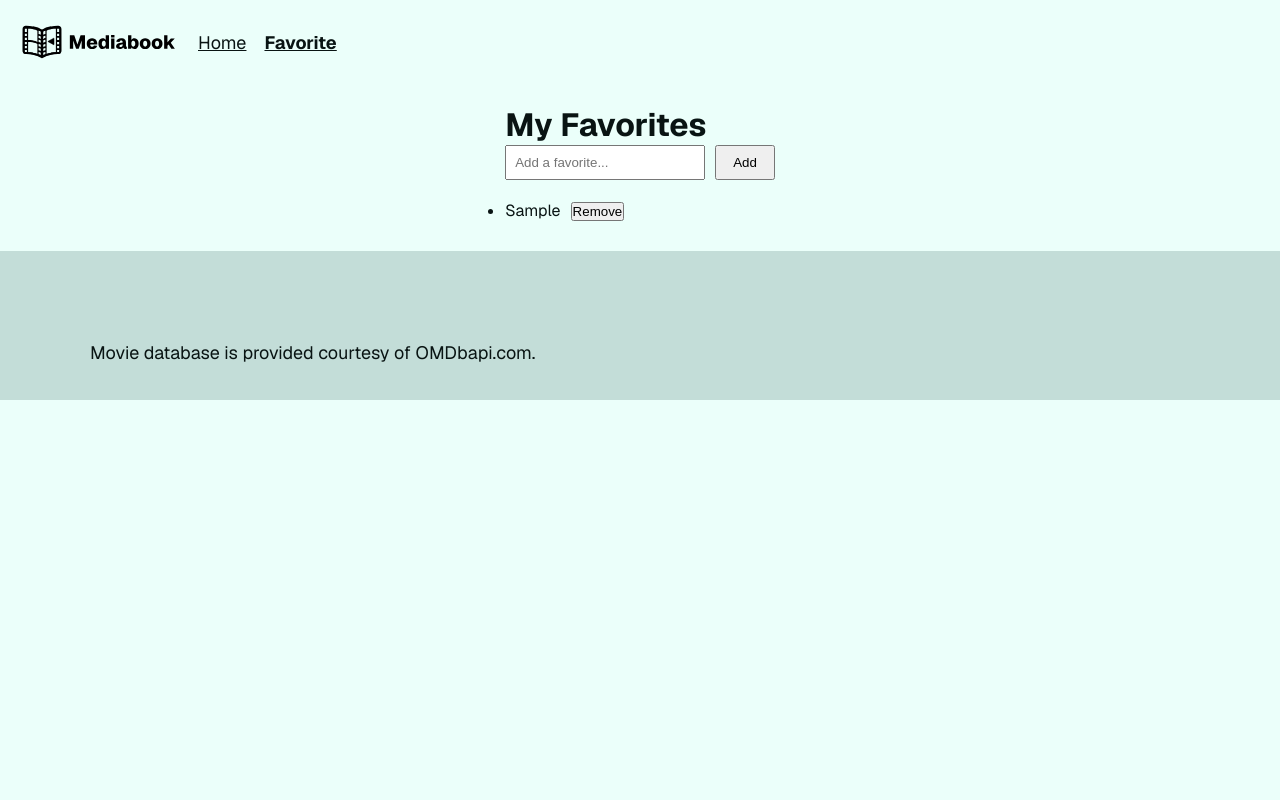
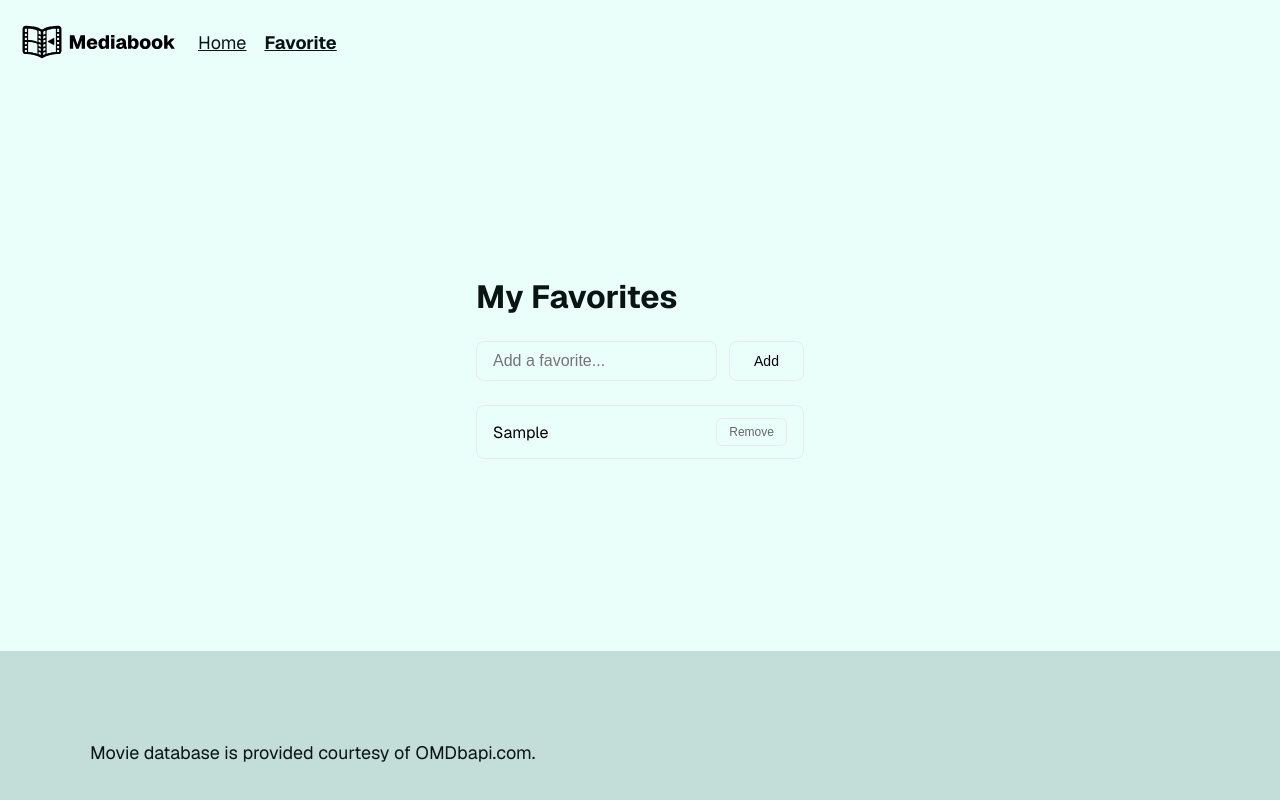
Before and after one commit to yes-2875/mediabook, a Next.js app: page /favorite in a window 1280 px wide. Both pictures are taken after typing "Sample" into the empty fields and a click on the button "Add". Built offline with nearby package versions, Linux system fonts and the light colour scheme.

Commit message:
added functional favorite page and simple design

```diff
--- a/src/pages/_app.js
+++ b/src/pages/_app.js
@@ -18,7 +18,7 @@ export default function App({ Component, pageProps }) {
   return (
     <>
     <Navbar font1={geistSans} font2={geistMono}/>
-    <div className={`${styles.page} ${geistSans.variable} ${geistMono.variable}`}>
+    <div className={`${styles.page} ${geistSans.variable} ${geistMono.variable}`} style={{ flex: 1, display: 'flex', alignItems: 'center', justifyContent: 'center' }}>
       <Component {...pageProps} />
     </div>
     <Footer font1={geistSans} font2={geistMono}/>
--- a/src/pages/favorite/index.js
+++ b/src/pages/favorite/index.js
@@ -1,5 +1,6 @@
 'use client';
 import { useState, useEffect } from 'react';
+import styles from "@/styles/Home.module.css";
 
 export default function FavoritePage() {
   const [favorites, setFavorites] = useState([]);
@@ -31,34 +32,87 @@ export default function FavoritePage() {
   };
 
   return (
-    <div style={{ padding: '20px' }}>
+    <div className={styles.intro}>
       <h1>My Favorites</h1>
 
-      <div style={{ marginBottom: '20px' }}>
+      <div style={{ display: 'flex', gap: '12px', width: '100%', maxWidth: '440px' }}>
           <input
             type="text"
             value={title}
             onChange={(e) => setTitle(e.target.value)}
             onKeyPress={(e) => e.key === 'Enter' && addFavorite()}
             placeholder="Add a favorite..."
-          style={{ padding: '8px', marginRight: '10px', width: '200px' }}
+            style={{
+              padding: '10px 16px',
+              fontSize: '16px',
+              borderRadius: '8px',
+              border: '1px solid var(--button-secondary-border)',
+              flex: 1,
+              backgroundColor: 'var(--background)',
+              color: 'var(--text-primary)',
+            }}
           />
-        <button onClick={addFavorite} style={{ padding: '8px 16px' }}>
+          <button
+            onClick={addFavorite}
+            style={{
+              padding: '10px 24px',
+              fontSize: '14px',
+              fontWeight: '500',
+              borderRadius: '8px',
+              border: '1px solid var(--button-secondary-border)',
+              backgroundColor: 'transparent',
+              color: 'var(--text-primary)',
+              cursor: 'pointer',
+              transition: '0.2s',
+            }}
+            onMouseEnter={(e) => e.target.style.backgroundColor = 'var(--button-secondary-hover)'}
+            onMouseLeave={(e) => e.target.style.backgroundColor = 'transparent'}
+          >
             Add
           </button>
         </div>
 
-      <div>
+        <div style={{ width: '100%', maxWidth: '440px' }}>
           {favorites.length === 0 ? (
-          <p>No favorites yet!</p>
+            <p>No favorites yet! Add one to get started.</p>
           ) : (
-          <ul>
+            <ul style={{ listStyle: 'none', padding: 0, margin: 0, gap: '12px', display: 'flex', flexDirection: 'column' }}>
               {favorites.map((fav) => (
-              <li key={fav.id} style={{ marginBottom: '10px' }}>
+                <li
+                  key={fav.id}
+                  style={{
+                    display: 'flex',
+                    justifyContent: 'space-between',
+                    alignItems: 'center',
+                    padding: '12px 16px',
+                    borderRadius: '8px',
+                    border: '1px solid var(--button-secondary-border)',
+                    backgroundColor: 'var(--background)',
+                  }}
+                >
+                  <span style={{ color: 'var(--text-primary)', fontSize: '16px' }}>
                     {fav.title}
+                  </span>
                   <button
                     onClick={() => removeFavorite(fav.id)}
-                  style={{ marginLeft: '10px' }}
+                    style={{
+                      padding: '6px 12px',
+                      fontSize: '12px',
+                      borderRadius: '6px',
+                      border: '1px solid var(--button-secondary-border)',
+                      backgroundColor: 'transparent',
+                      color: 'var(--text-secondary)',
+                      cursor: 'pointer',
+                      transition: '0.2s',
+                    }}
+                    onMouseEnter={(e) => {
+                      e.target.style.backgroundColor = 'var(--button-secondary-hover)';
+                      e.target.style.color = 'var(--text-primary)';
+                    }}
+                    onMouseLeave={(e) => {
+                      e.target.style.backgroundColor = 'transparent';
+                      e.target.style.color = 'var(--text-secondary)';
+                    }}
                   >
                     Remove
                   </button>
--- a/src/styles/globals.css
+++ b/src/styles/globals.css
@@ -35,6 +35,7 @@ html,
 body {
   max-width: 100vw;
   overflow-x: hidden;
+  height: 100%;
 }
 
 body {
@@ -43,6 +44,14 @@ body {
   font-family: Arial, Helvetica, sans-serif;
   -webkit-font-smoothing: antialiased;
   -moz-osx-font-smoothing: grayscale;
+  display: flex;
+  flex-direction: column;
+}
+
+#__next {
+  display: flex;
+  flex-direction: column;
+  flex: 1;
 }
 
 * {
```
Lines whose indentation alone changed are shown as unchanged.
